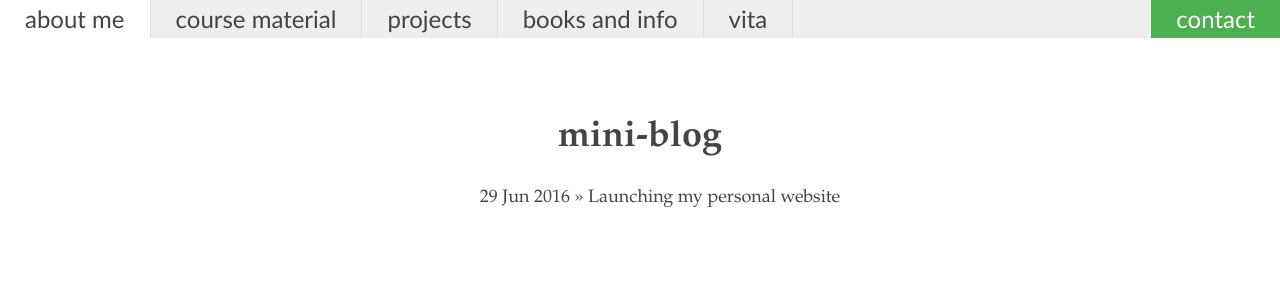
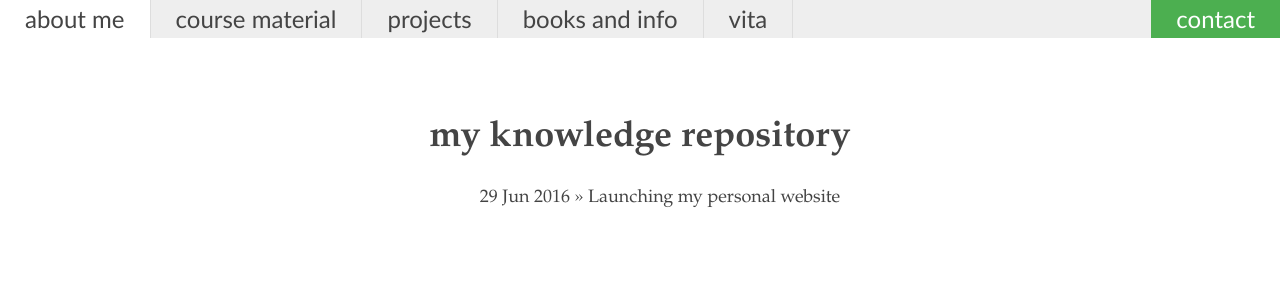
Before and after one commit to akashdeepdeb/akash.github.io, a Jekyll site: the page built from blog/index.html, in a window 1280 px wide. Shown: the top 300 px of the page. Built offline with Jekyll 4.4.1, drawn with Linux system fonts in a browser that asks for light colours.

Commit message:
Update and rename info/index.html to blog/index.html

```diff
--- a/info/index.html
+++ b/blog/index.html
@@ -1,6 +1,6 @@
 ---
 layout: default
-title: mini-blog
+title: my knowledge repository
 ---
 <style>
 	.blog	{
```
